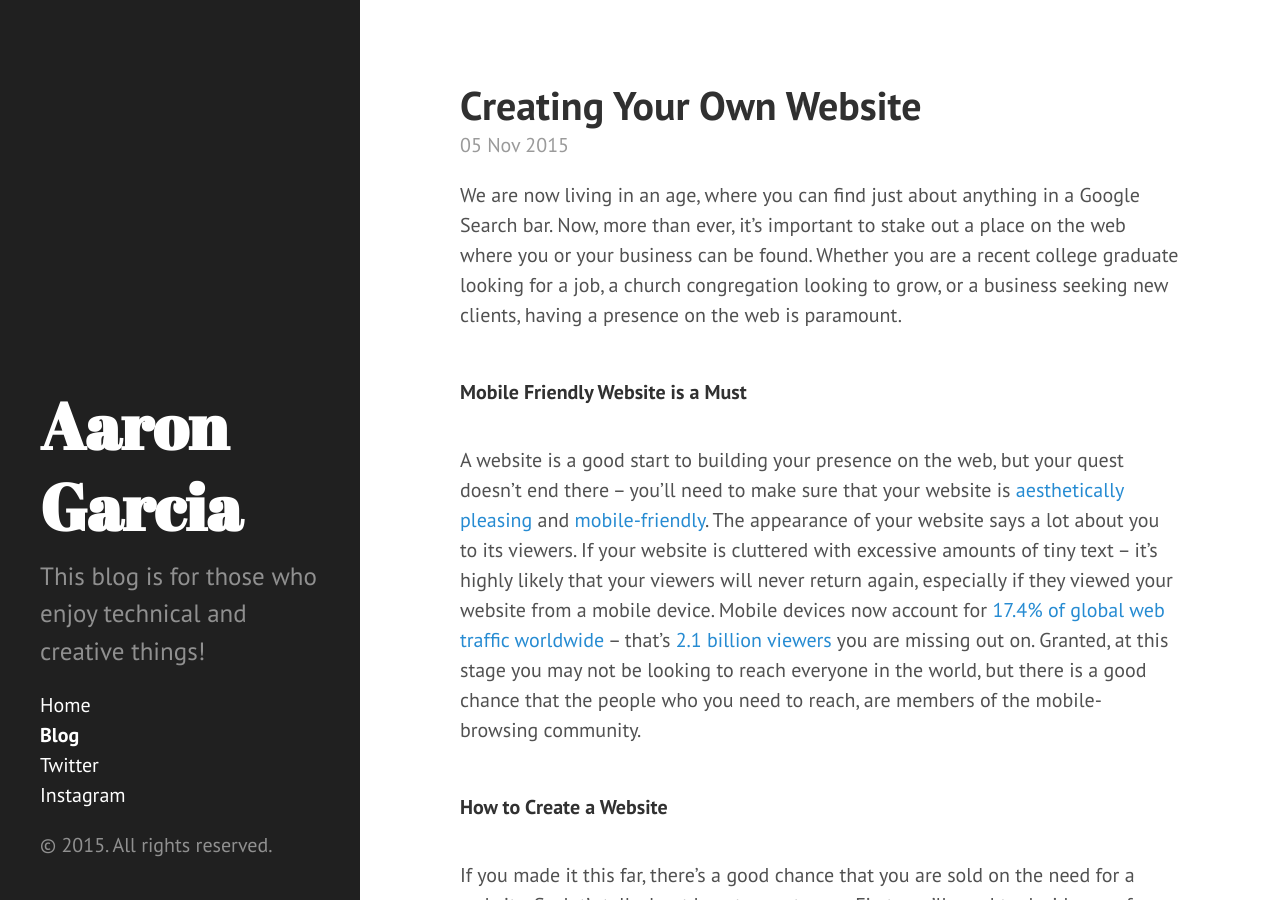
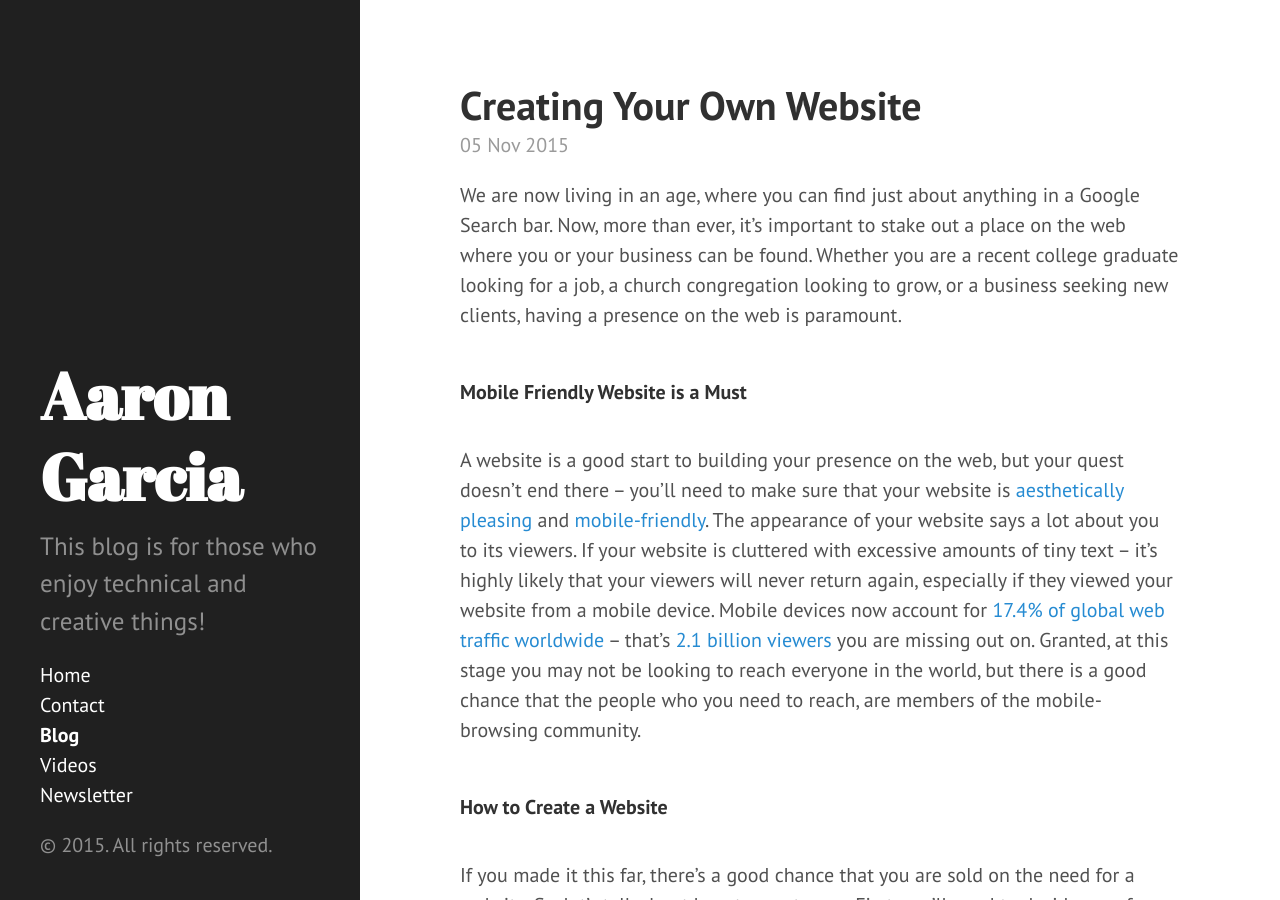
Before and after one commit to agarciatv/agarciatv.github.io, a Jekyll site: the page built from index.html, in a window 1280 px wide and 900 px high. Built offline with Jekyll 4.4.1, drawn with Linux system fonts in a browser that asks for light colours; the list of posts is cut into pages by our own code.

Commit message:
Update sidebar.html

```diff
--- a/_includes/sidebar.html
+++ b/_includes/sidebar.html
@@ -7,16 +7,19 @@
 
     <ul class="sidebar-nav">
       <li>
-        <a href="http://agarciatv.com">Home</a>
+        <a href="http://www.agarciatv.com">Home</a>
+      </li>
+       <li>
+        <a href="http://www.agarciatv.com/#yui_3_17_2_1_1446841805399_595">Contact</a>
       </li>
       <li class="sidebar-nav-item{% if page.title == "Home" %} active{% endif %}">
         <a href="/">Blog</a>
       </li>
       <li>
-        <a href="https://twitter.com/agarciatv">Twitter</a>
+        <a href="http://videos.agarciatv.com">Videos</a>
       </li>
       <li>
-        <a href="https://instagram.com/agarciatv">Instagram</a>
+        <a href="http://newsletter.agarciatv.com">Newsletter</a>
       </li>
 
       {% comment %}
```
